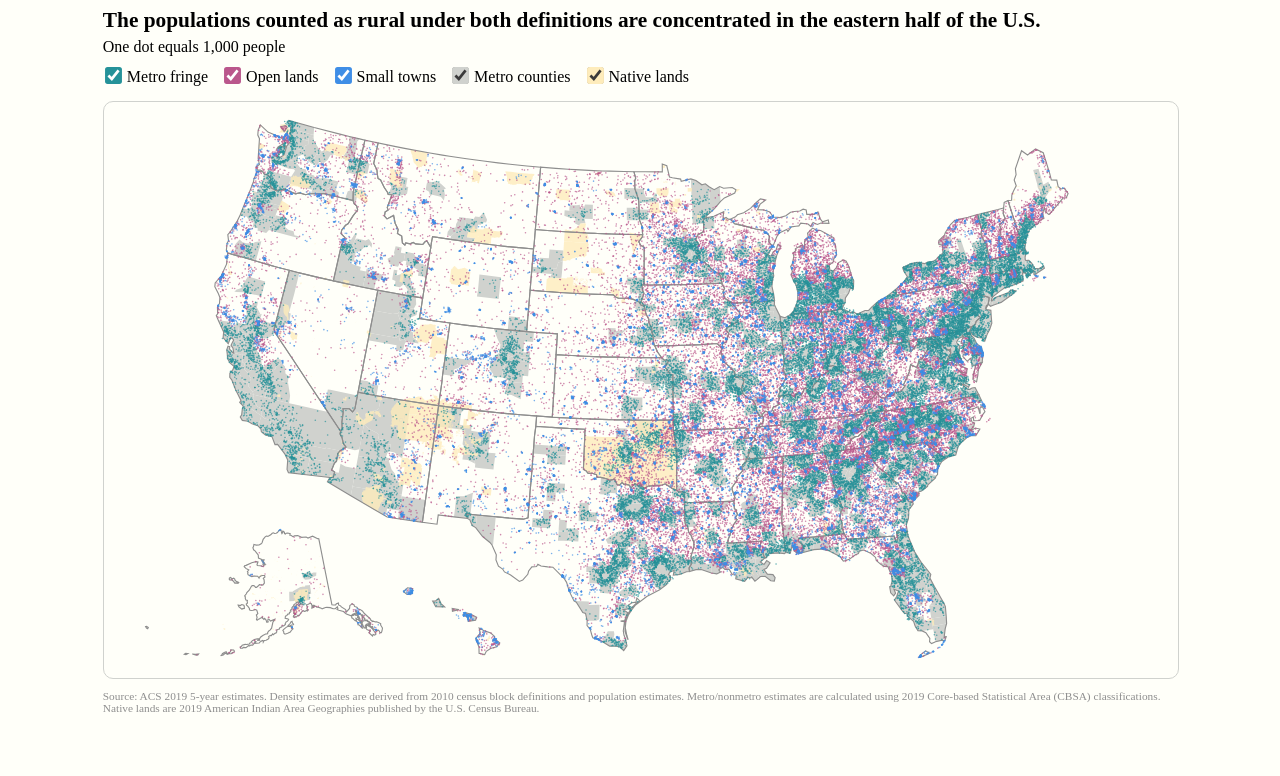
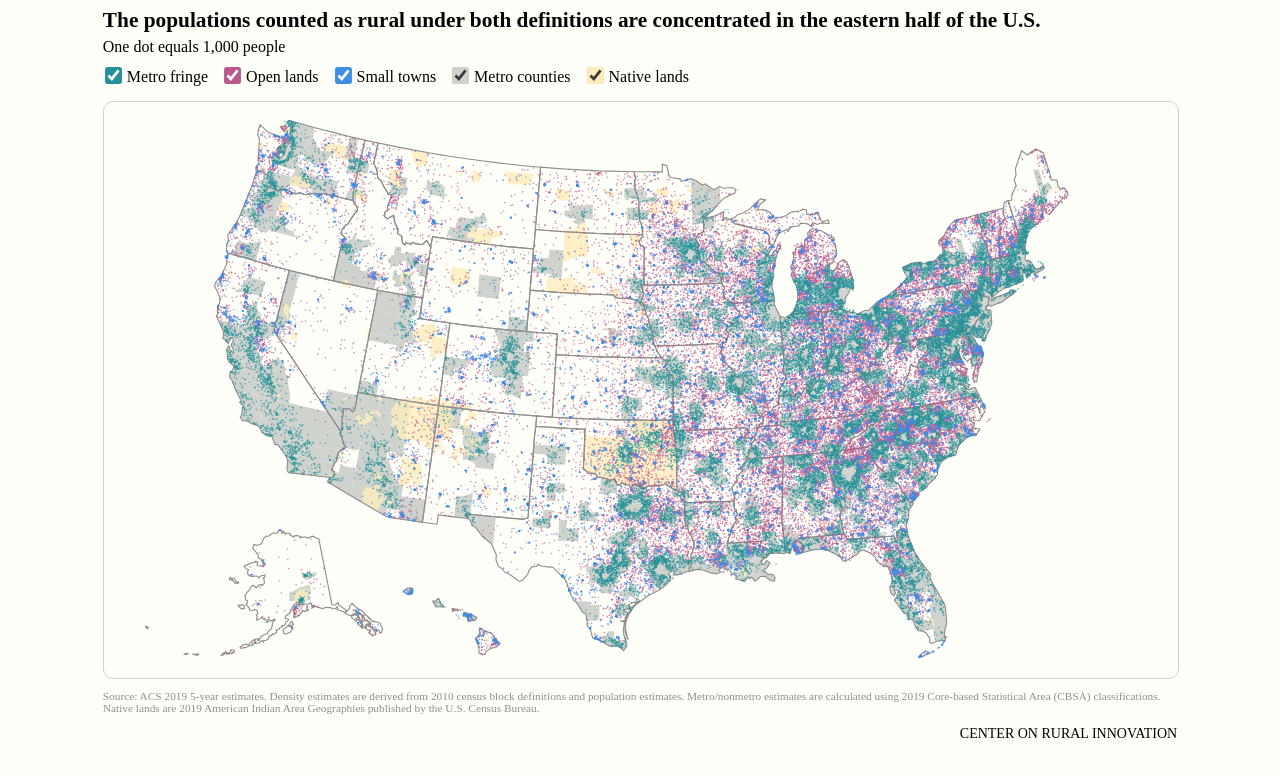
Before and after one commit to ruralinnovation/rural_decomposition_interactive, a plain HTML site: page index.html in a window 1280 px wide. Drawn offline with nearby package versions, Linux system fonts and the light colour scheme.

Commit message:
reworkd tagline margin

```diff
--- a/css/styles.css
+++ b/css/styles.css
@@ -92,6 +92,7 @@ input[type=checkbox] {
 }
 
 .tagline {
+    margin-top: 0px;
     text-align: right;
     font-size: 10.5pt;
 }
--- a/index.html
+++ b/index.html
@@ -52,8 +52,8 @@
     </div>
     <div id = "container"></div>
     <p class="footnote">Source: ACS 2019 5-year estimates. Density estimates are derived from 2010 census block definitions and population estimates. Metro/nonmetro estimates are calculated using 2019 Core-based Statistical Area (CBSA) classifications. Native lands are 2019 American Indian Area Geographies published by the U.S. Census Bureau.</p>
-<!--     <p class="tagline">CENTER ON RURAL INNOVATION</p>
- -->  </div>
+    <p class="tagline">CENTER ON RURAL INNOVATION</p>
+  </div>
   <script src="https://unpkg.com/topojson@3"></script>
   <script src="https://d3js.org/d3.v7.min.js"></script>
   <script src="js/index.js"></script>
```
